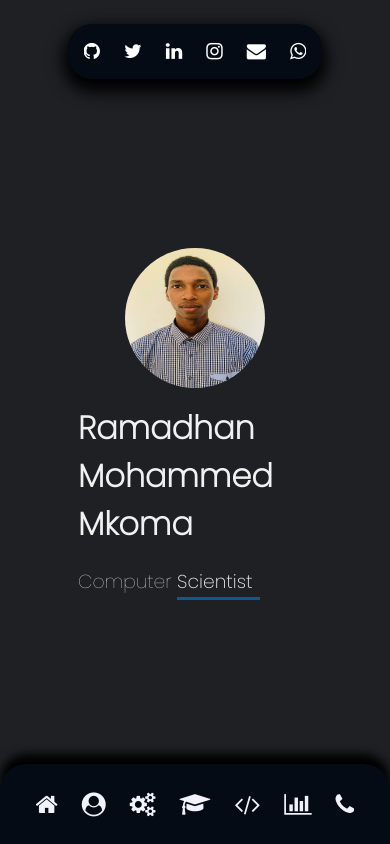
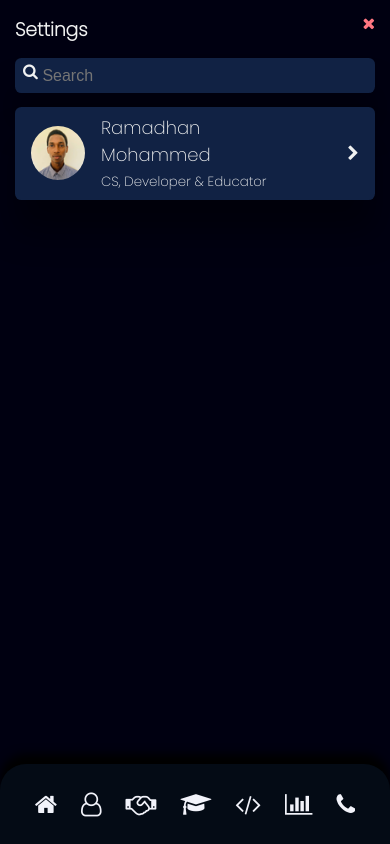
Before and after one commit to Ramadhanmkoma/Ramadhanmkoma.github.io, a plain HTML site: page index.html in a window 390 px wide. Drawn offline with nearby package versions, Linux system fonts and the light colour scheme.

Commit message:
settings section implemented

```diff
--- /dev/null
+++ b/css/setting.css
@@ -0,0 +1,85 @@
+.setting-slider {
+  visibility: hidden;
+  display: none;
+  padding: 15px;
+}
+
+.h-close {
+    display: flex;
+    justify-content: space-between;
+}
+
+.h-close span {
+    cursor: pointer;
+    color: var(--color-danger);
+}
+
+.search span {
+    display: flex;
+    background-color: #124;
+    padding: .3em .5em;
+    border-radius: .4rem;
+    box-shadow: var(--box-shadow);
+}
+
+.search span input {
+    border: none;
+    background-color: transparent;
+    color: white;
+    font-weight: 500;
+    font-size: medium;
+    width: 100%;
+}
+
+.u-profile {
+    display: flex;
+    align-items: center;
+    gap: 1em;
+    background-color: #124;
+    border-radius: .4rem;
+    padding: .43rem 1em;
+    box-shadow: var(--box-shadow);
+}
+
+.u-profile img {
+    border-radius: 50%;
+    height: 54px;
+    width: 54px;
+}
+
+.u-profile span > span {
+    font-size: large;
+    font-weight: 500;
+}
+
+
+/* Media Queries */
+
+@media screen and (max-width: 768px) {
+  .setting-slider {
+    visibility: visible;
+    display: flex;
+    gap: .89em;
+    height: 100%;
+    width: 100vw;
+    position: fixed;
+    top: 0;
+    left: 0;
+    background-color: #001;
+    z-index: 22;
+    flex-direction: column;
+  }
+}
+
+@media (max-height: 680px) and (max-width: 380px) {
+}
+
+@media (max-width: 540px) {
+}
+
+@media (max-width: 375px) {
+}
+
+@media screen and (max-width: 280px) {
+}
+/* Media Querirs ends */
--- a/css/style.css
+++ b/css/style.css
@@ -211,149 +211,6 @@ div#home div.dance-ball-con {
   width: 100%;
 }
 
-/* div#home div.dance-ball-con .dance-balls {
-  padding: 1em;
-  position: absolute;
-  border-radius: 50%;
-  transition: .5s linear;
-}
-
-.dance-balls:nth-child(1) {
-  background-color: var(--color-primary) !important;
-  right: 1em;
-  animation: dance 10s ease-in-out infinite;
-}
-
-.dance-balls:nth-child(2) {
-  background-color: var(--color-warning) !important;
-  bottom: 1em;
-  animation: dance2 10s 3s ease-in-out infinite;
-}
-
-.dance-balls:nth-child(3) {
-  background-color: var(--color-danger) !important;
-  animation: dance3 10s 6s ease-in-out infinite;
-}
-
-.dance-balls:nth-child(4) {
-  background-color: var(--color-success);
-  bottom: 1em;
-  right: 1em;
-  animation: dance4 10s 9s infinite;
-} */
-
-/* dance animation starts */
-
-/* @keyframes dance {
-  from {
-    top: 0%;
-    transform: translateX(180deg);
-  }
-
-  25% {
-    top: 97%;
-    right: 0%;
-  }
-
-  50% {
-    top: 0%;
-    right: 97%;
-  }
-
-  75% {
-    top: 97%;
-    right: 97%;
-  }
-
-  to {
-    top: 0%;
-    right: 0%;
-  }
-}
-
-@keyframes dance2 {
-  from {
-    bottom: 0%;
-    transform: translateX(180deg);
-  }
-
-  25% {
-    bottom: 97%;
-    left: 0%;
-  }
-
-  50% {
-    bottom: 0%;
-    left: 97%;
-  }
-
-  75% {
-    bottom: 97%;
-    left: 97%;
-  }
-
-  to {
-    bottom: 0%;
-    left: 0%;
-  }
-}
-
-@keyframes dance3 {
-  from {
-    top: 0%;
-    transform: translateX(180deg);
-  }
-
-  25% {
-    top: 97%;
-    left: 0%;
-  }
-
-  50% {
-    top: 0%;
-    left: 97%;
-  }
-
-  75% {
-    top: 97%;
-    left: 97%;
-  }
-
-  to {
-    top: 0%;
-    left: 0%;
-  }
-}
-
-@keyframes dance4 {
-  from {
-    bottom: 0%;
-    transform: translateX(180deg);
-  }
-
-  25% {
-    bottom: 97%;
-    right: 0%;
-  }
-
-  50% {
-    bottom: 0%;
-    right: 97%;
-  }
-
-  75% {
-    bottom: 97%;
-    right: 97%;
-  }
-
-  to {
-    bottom: 0%;
-    right: 0%;
-  }
-} */
-
-/* end of dance animation */
-
 .mobile-social_features {
   z-index: 11;
   display: none;
@@ -536,7 +393,6 @@ main.my-main div#home h3 span {
   bottom: 20px;
   z-index: 111;
   width: 100%;
-  /* height: 100%; */
   margin-bottom: -950px;
 }
 
@@ -545,6 +401,10 @@ main.my-main div#home h3 span {
   height: auto;
   align-self: center;
   justify-self: center;
+}
+
+.setting-link {
+  visibility: hidden;
 }
 
 /* Main Section ends here */
@@ -673,6 +533,24 @@ main.my-main div#home h3 span {
   .qr-tsapp {
     visibility: visible;
   }
+
+  .setting-link {
+    visibility: visible;
+    position: fixed;
+    z-index: 1;
+    cursor: pointer;
+    display: grid;
+    justify-content: center;
+    align-items: center;
+    box-shadow: 0 0.5em 1em 5px #000;
+    top: 26px;
+    right: 15px;
+    height: 2.5em;
+    width: 2.5em;
+    background-color: var(--almostBlack);
+    border-radius: 50%;
+  }
+
 }
 
 @media (max-height: 680px) and (max-width: 380px) {
@@ -706,6 +584,15 @@ main.my-main div#home h3 span {
   section#services .service_item .servicebox {
     width: 360px !important;
   }
+
+  .setting-link {
+    top: 80%;
+    right: 15px;
+    height: 2.5em;
+    width: 2.5em;
+    background-color: var(--almostBlack);
+    border-radius: 50%;
+  }
 }
 
 @media screen and (max-width: 280px) {
@@ -720,5 +607,7 @@ main.my-main div#home h3 span {
   section#services .service_item .servicebox {
     width: 270px !important;
   }
+
+
 }
 /* Media Querirs ends */
--- a/index.html
+++ b/index.html
@@ -9,6 +9,7 @@
     <link href="https://fonts.googleapis.com/icon?family=Material+Icons"
       rel="stylesheet">
     <link rel="stylesheet" href="./css/style.css" />
+    <link rel="stylesheet" href="/css/setting.css" />
     <link rel="stylesheet" href="./font-awesome/css/font-awesome.css" />
     <link rel="stylesheet" href="./font-awesome/css/font-awesome.min.css" />
     <link rel="stylesheet" href="./font-awesome/css/font-awesome.css.map" />
@@ -55,7 +56,7 @@
         <a href="http://www.linkedin.com/" target="_blank" role="button">
           <i class="fa fa-linkedin"> </i>
         </a>
-        <a href="https://api.whatsapp.com/send?phone=0766570255" target="_blank" aria-label="whatsapp">
+        <a href="https://api.whatsapp.com/send?phone=255766570255" target="_blank" aria-label="whatsapp">
           <i class="fa fa-whatsapp"></i>
         </a>
       </span>
@@ -142,16 +143,17 @@
             </a>
           </span>
         </div>
+
+        <!-- Setting Link Button -->
+        <span class="setting-link">
+          <i class="fa fas fas fa-cog" aria-label="settings"></i>
+        </span>
+        <!--  -->
        <img src="./assets/images/Ramadhan's.jpg" alt="" srcset="">
        <h1>Ramadhan Mohammed Mkoma</h1>
        <h3>Computer <span>Scientist</span></h3>
 
-        <!-- <div class="dance-ball-con">
-          <div class="dance-balls"></div>
-          <div class="dance-balls"></div>
-          <div class="dance-balls"></div>
-          <div class="dance-balls"></div>
-        </div> -->
+
       </div>
 
       <!-- whatspp QR Code Section -->
@@ -160,8 +162,8 @@
           <img src="/assets/qrcode/tsappQRCODE.png" alt="Whatsapp QR code">
 
           <hr width="80%" style="margin: .21em auto;" />
-          <a href="https://api.whatsapp.com/send?phone=0766570255" target="_blank" aria-label="whatsapp">
-            <button style="margin-top: 1em; padding: .421em .59em; background-color: #0ca27c; color: white; box-shadow: 0 1em 1em #0ca27c;">
+          <a href="https://api.whatsapp.com/send?phone=255766570255" target="_blank" aria-label="whatsapp">
+            <button style="margin-top: 1em; padding: .421em .59em; background-color: #0ca27c; color: white; border: 1px solid transparent; box-shadow: 0 1em 1em #0ca27c;">
             <strong>Open Whatsapp</strong>
             <i class="fa fa-whatsapp"></i>
           </button>
@@ -235,9 +237,53 @@
         </div>
       </section>
 
+      <!-- Education -->
       <section id="edu">
 
       </section>
+      <!--  -->
+
+      <!-- Setting Slider -->
+
+      <aside class="setting-slider">
+
+        <div class="h-close">
+        <h3 class="h-setting">
+          Settings
+        </h3>
+
+        <!-- Close settings -->
+        <span class="fa fa-close"></span>
+      </div>
+
+      <!-- Search Bar -->
+        <div class="search">
+          <span>
+            <i class="fa fas fa-search"></i>
+            &nbsp;
+            <input type="search" name="Search" id="search" placeholder="Search">
+          </span>
+        </div>
+      <!-- end of Search bar -->
+
+      <!-- User profile -->
+        <div class="u-profile">
+          <img src="/assets/icons/Ramadhan-64x64.png" alt="" />
+
+          <span>
+            <span>Ramadhan Mohammed</span>
+            <br>
+            <small>CS, Developer & Educator</small>
+          </span>
+          &nbsp;&nbsp;
+          <span class="fa fas fa-chevron-right"></span>
+
+        </div>
+      <!-- /User profile -->
+
+      </aside>
+
+      <!--  -->
 
       <section class="mobile-footer" id="mob_footer">
 
@@ -251,10 +297,10 @@
             <i class="fa fa-home"></i>
           </a>
           <a href="#about" aria-label="about">
-            <i class="fa far fa-user-circle"> </i>
+            <i class="fa far fa-user-o"> </i>
           </a>
           <a href="#services" aria-label="services" id="serv">
-            <i class="fa fas fa-cogs"></i>
+            <i class="fa fas far fa-handshake-o"></i>
           </a>
           <a href="#edu" aria-label="education background">
             <i class="fa fas fa-graduation-cap"></i>
```
